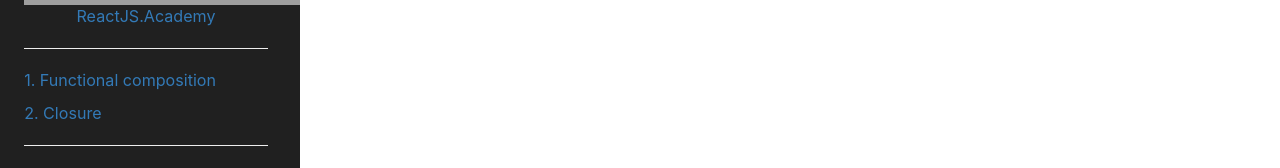
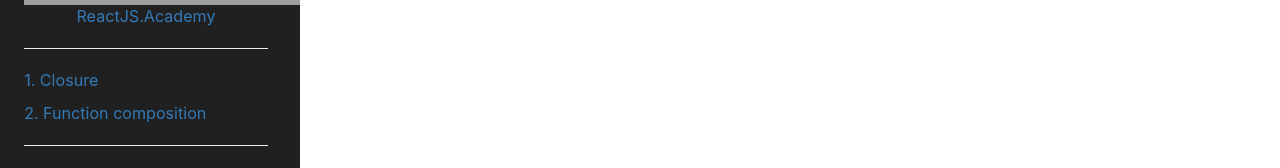
Before and after one commit to mhcrocky/Cocoa-pattern, a React (Create React App) app: page /closure in a window 1280 px wide. Shown: the part 335-503 px from the top of the page. Built offline with nearby package versions, Linux system fonts and the light colour scheme; grey boxes are pictures that could not be loaded.

Commit message:
updates App

```diff
--- a/src/components/App.jsx
+++ b/src/components/App.jsx
@@ -56,11 +56,11 @@ class App extends React.Component {
               </a>
             </p>
             <hr />
+            <MenuItem link="/closure" toggleMenu={this.toggleMenu}>
+              1. Closure
+            </MenuItem>
             <MenuItem link="/composition" toggleMenu={this.toggleMenu}>
-              1. Functional composition
-            </MenuItem>
-            <MenuItem link="/closure" toggleMenu={this.toggleMenu}>
-              2. Closure
+              2. Function composition
             </MenuItem>
             <hr />
             <MenuItem
@@ -116,11 +116,7 @@ class App extends React.Component {
             </ul>
           </Menu>
           <div style={styles} className="view-container">
-            <Route
-              exact
-              path="/"
-              render={() => <Redirect to="/composition" />}
-            />
+            <Route exact path="/" render={() => <Redirect to="/closure" />} />
             <Route path="/composition" component={CompositionPage} />
             <Route path="/closure" component={ClosurePage} />
             <Route
```
